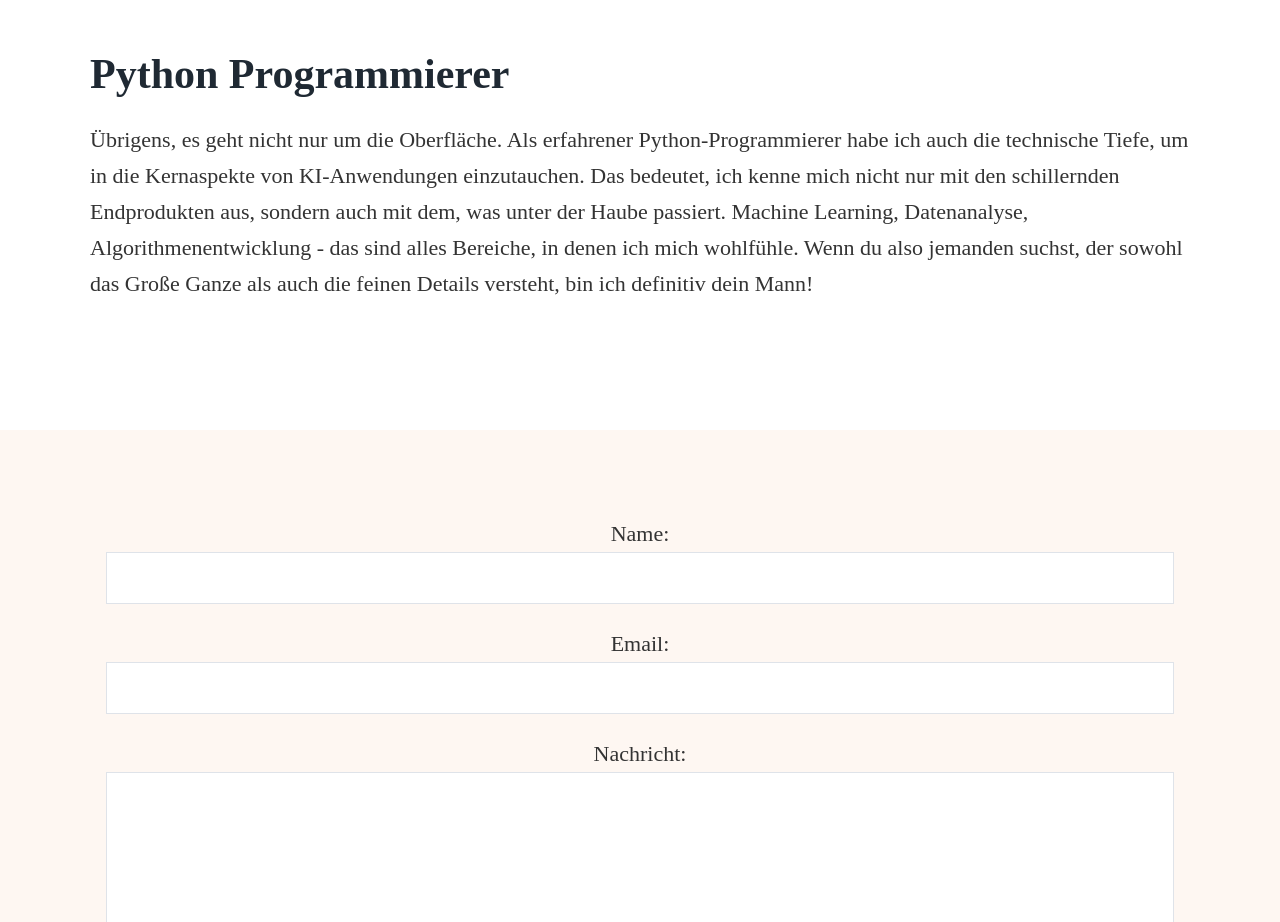
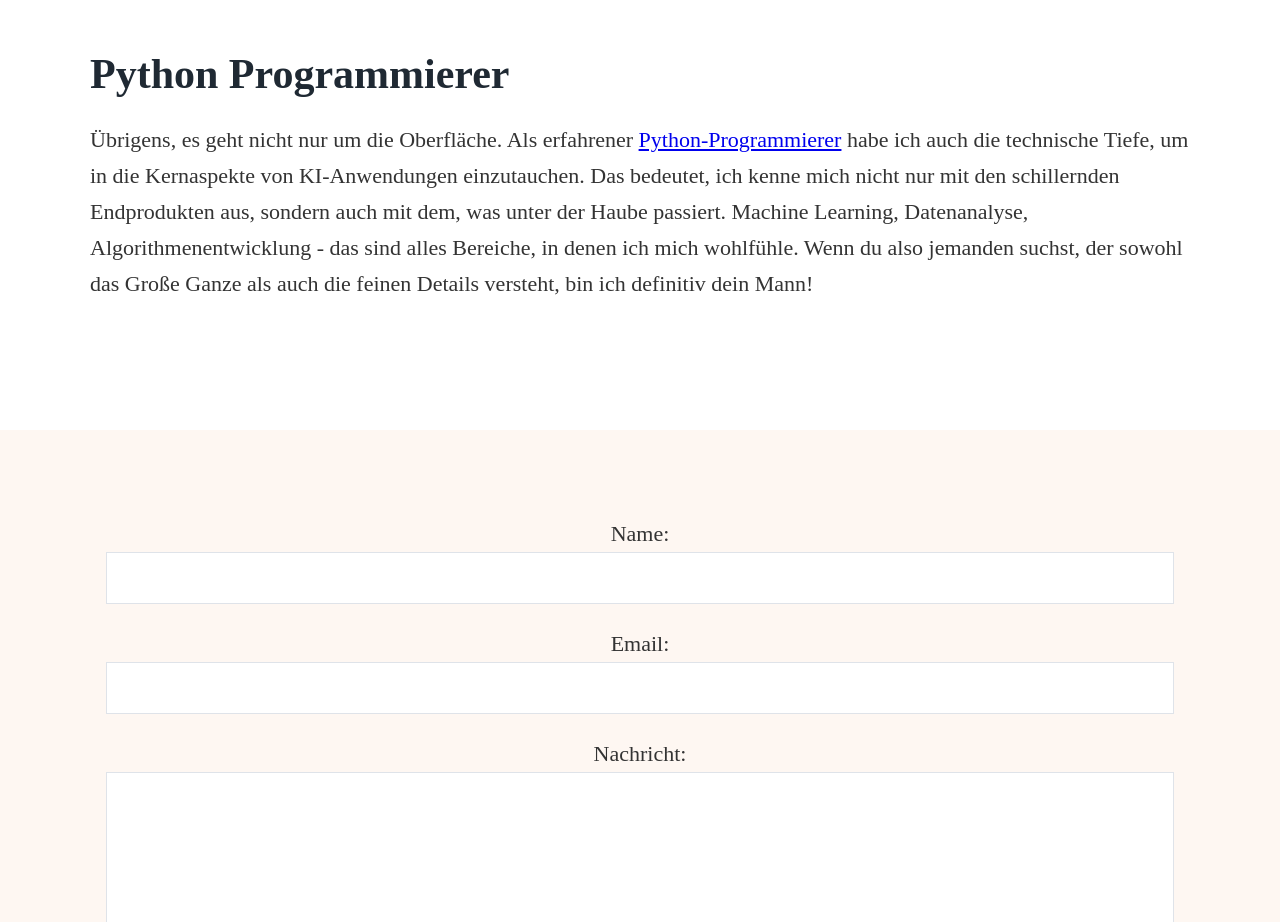
Before and after one commit to kiflavour/kiflavour.github.io, an Astro site: page / in a window 1280 px wide. Shown: the part 2080-3002 px from the top of the page. Built offline with nearby package versions, Linux system fonts and the light colour scheme; Astro itself is replaced by a stand-in of ours; a web font is replaced by a local one.

Commit message:
Update index.astro

```diff
--- a/src/pages/index.astro
+++ b/src/pages/index.astro
@@ -25,7 +25,7 @@ import '../styles/global.css'
 
 		<h2>Python Programmierer</h2>
 
-		<p>Übrigens, es geht nicht nur um die Oberfläche. Als erfahrener Python-Programmierer habe ich auch die technische Tiefe, um in die Kernaspekte von KI-Anwendungen einzutauchen. Das bedeutet, ich kenne mich nicht nur mit den schillernden Endprodukten aus, sondern auch mit dem, was unter der Haube passiert. Machine Learning, Datenanalyse, Algorithmenentwicklung - das sind alles Bereiche, in denen ich mich wohlfühle. Wenn du also jemanden suchst, der sowohl das Große Ganze als auch die feinen Details versteht, bin ich definitiv dein Mann!</p>
+		<p>Übrigens, es geht nicht nur um die Oberfläche. Als erfahrener <a href="https://en.wikipedia.org/wiki/Python_(programming_language)" target="_blank">Python-Programmierer</a> habe ich auch die technische Tiefe, um in die Kernaspekte von KI-Anwendungen einzutauchen. Das bedeutet, ich kenne mich nicht nur mit den schillernden Endprodukten aus, sondern auch mit dem, was unter der Haube passiert. Machine Learning, Datenanalyse, Algorithmenentwicklung - das sind alles Bereiche, in denen ich mich wohlfühle. Wenn du also jemanden suchst, der sowohl das Große Ganze als auch die feinen Details versteht, bin ich definitiv dein Mann!</p>
 
 		</div>
 
```
